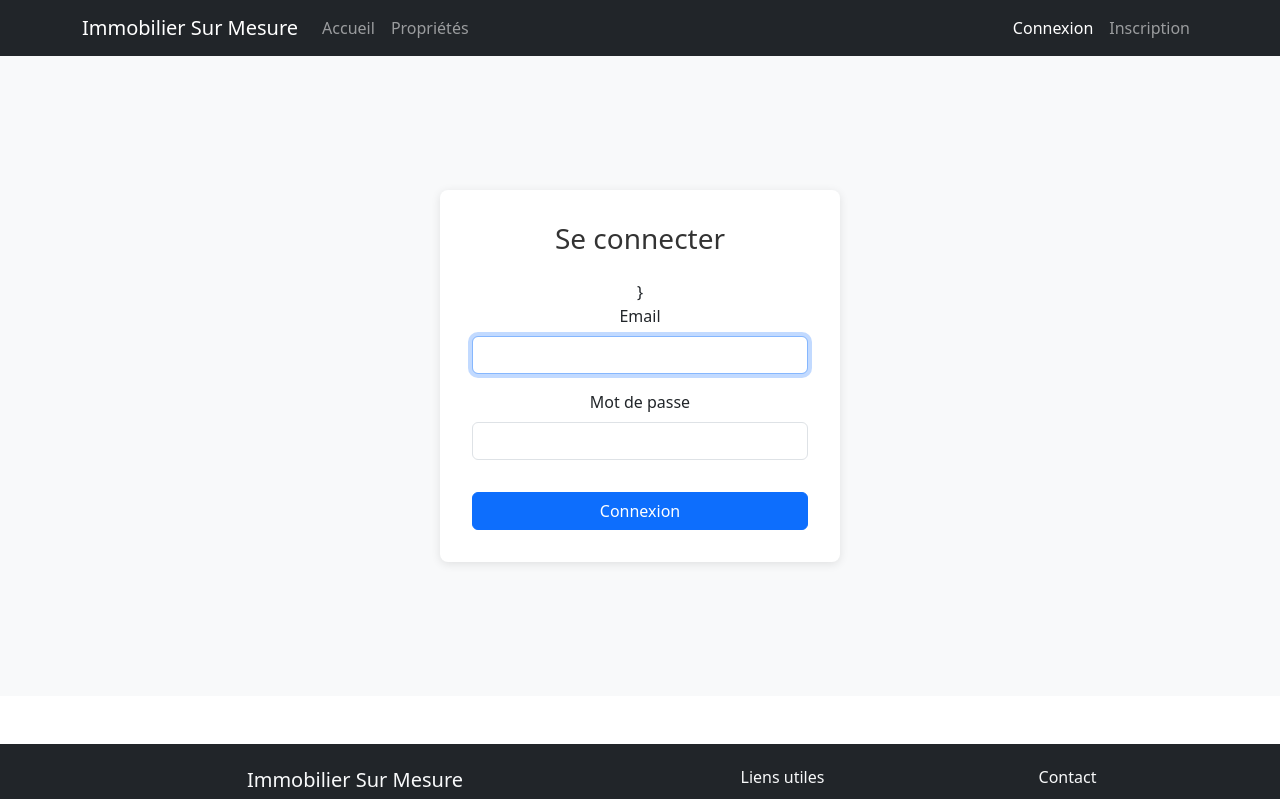
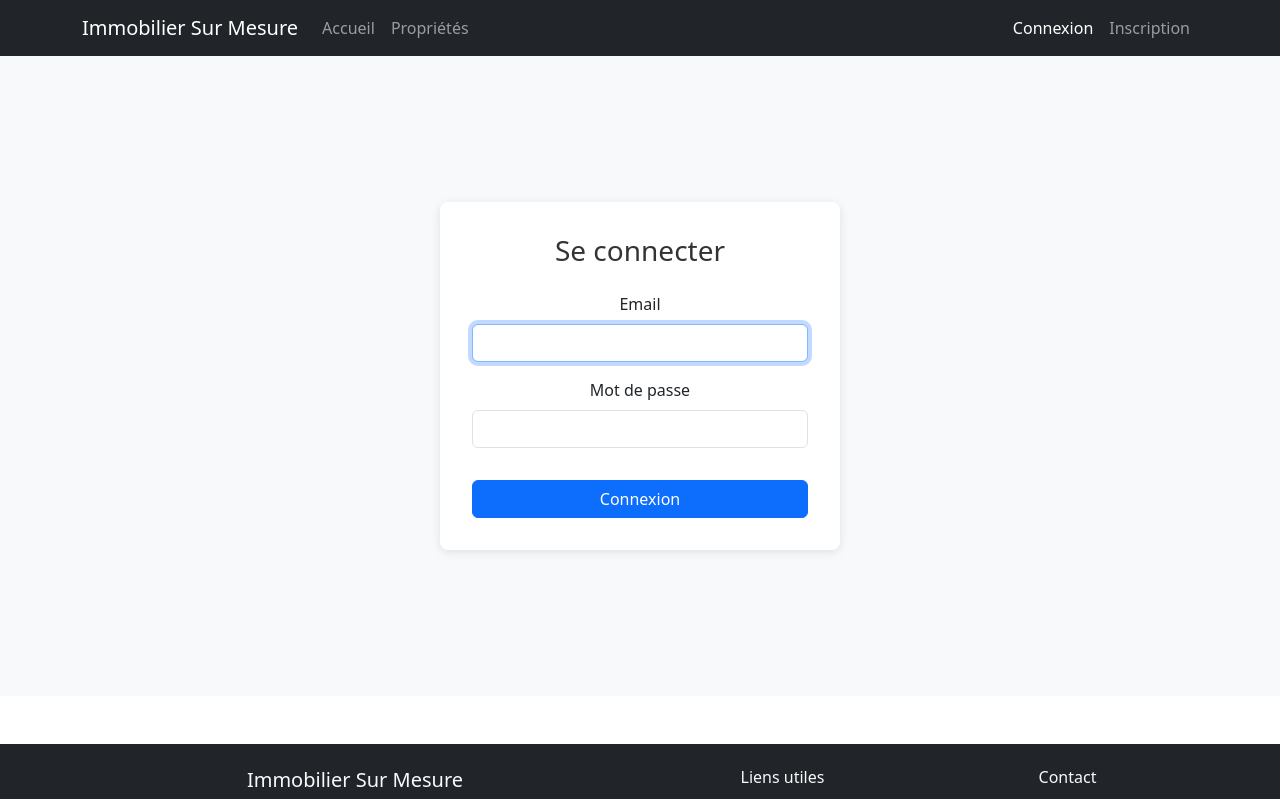
Before and after one commit to sanaarouch/immobilier_front, a React (Create React App) app: page /login in a window 1280 px wide. Shown: the top 799 px of the page. Built offline with nearby package versions, Linux system fonts and the light colour scheme; no server answers; the HTML template or start-up script is replaced by a standard one.

Commit message:
Correction de la parenthèse en trop

```diff
--- a/src/components/inscription/inscription.js
+++ b/src/components/inscription/inscription.js
@@ -57,7 +57,6 @@ const Inscription = () => {
         <h3>S'inscrire</h3>
 
         {error && <Alert variant="danger">{error}</Alert>}
-        }
 
         <div className={styles.formGroup}>
           <FormLabel>Nom</FormLabel>
--- a/src/components/login/Login.js
+++ b/src/components/login/Login.js
@@ -37,7 +37,6 @@ const Login = () => {
         <h3>Se connecter</h3>
 
         {error && <Alert variant="danger">{error}</Alert>}
-        }
 
         <div className={styles.formGroup}>
           <FormLabel>Email</FormLabel>
```
